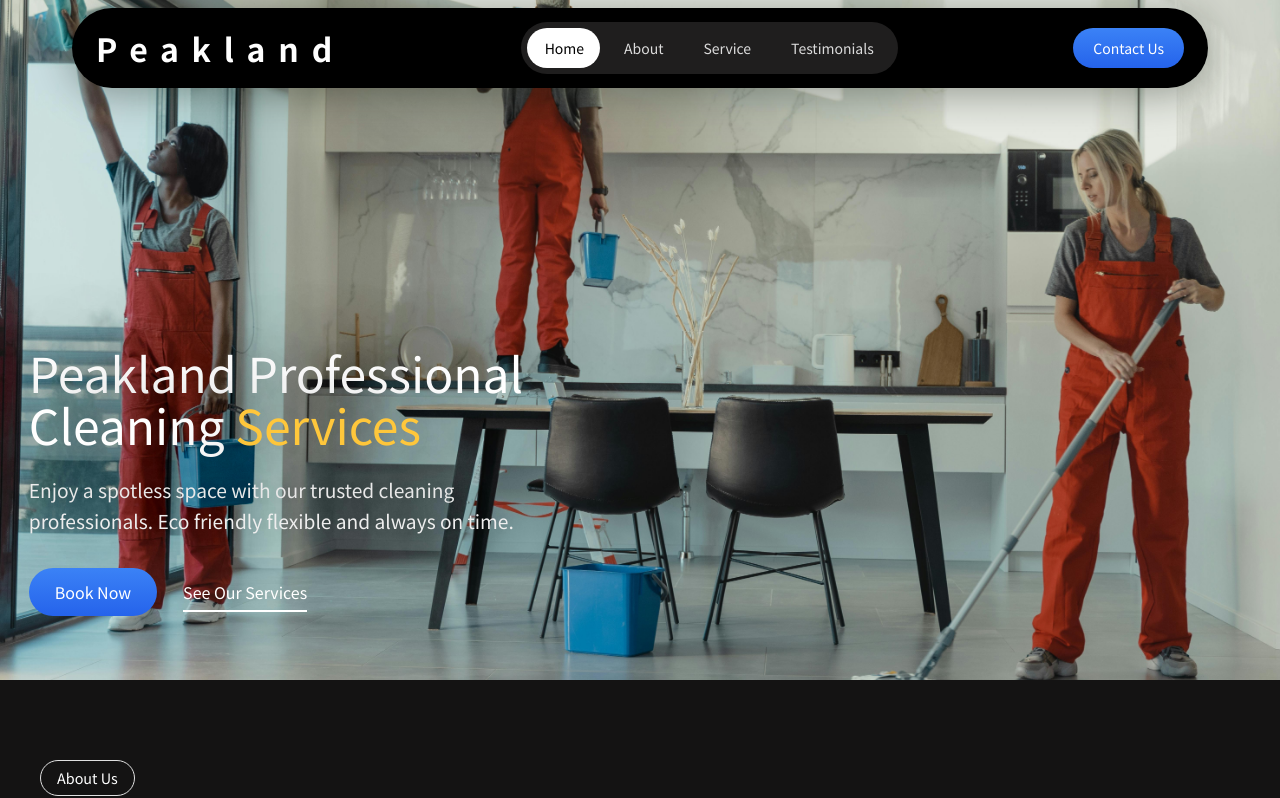
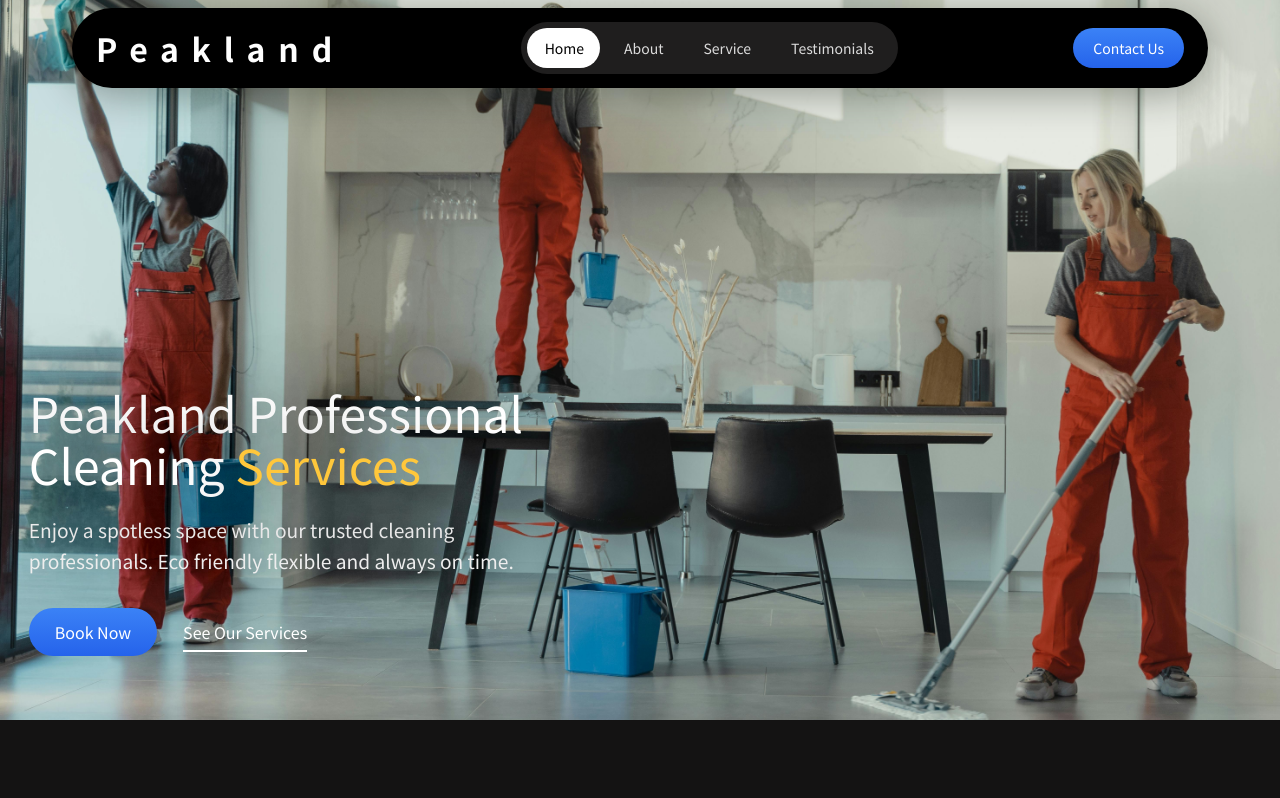
Before and after one commit to tgulu/PeakLand, a React (Vite) app: page /home in a window 1280 px wide. Shown: the top 798 px of the page. Built offline with nearby package versions, Linux system fonts and the light colour scheme; a web font is replaced by a local one.

Commit message:
change size of hero img

```diff
--- a/src/components/Hero/Hero.module.css
+++ b/src/components/Hero/Hero.module.css
@@ -7,7 +7,7 @@
 
 .hero__background {
   width: 100%;
-  height: 85vh;
+  height: 90vh;
   display: flex;
   flex-direction: column;
   justify-content: flex-end;
@@ -16,12 +16,7 @@
   background-size: cover;
   background-position: center;
   background-repeat: no-repeat;
-  /* border-radius: 40px; */
   padding-bottom: 3rem;
-  /* margin-bottom: 0.9rem; */
-  /* box-shadow:
-    rgba(16, 16, 33, 0.7) 10px 20px 20px -10px,
-    rgba(0, 0, 0, 0.3) 0px 1px 3px -1px; */
 }
 
 .hero__content {
```
